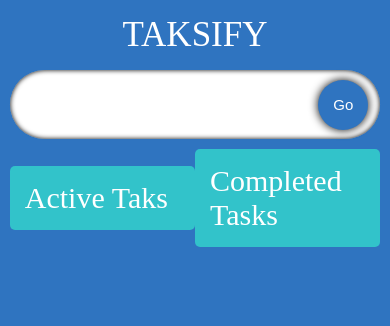
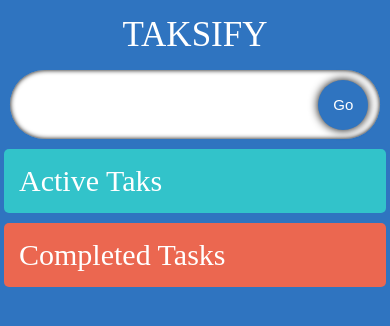
Before and after one commit to neelendrareddy9001/react-typescript-dnd, a React (Create React App) app in the folder react-typescript-dnd/: page / in a window 390 px wide. Shown: the top 326 px of the page. Built offline with nearby package versions, Linux system fonts and the light colour scheme; a web font is replaced by a local one.

Commit message:
Update styles.css

```diff
--- a/react-typescript-dnd/src/components/styles.css
+++ b/react-typescript-dnd/src/components/styles.css
@@ -66,6 +66,11 @@
     padding: 20px;
     margin-top: 15px;
     background-image: url("https://img.freepik.com/free-photo/crumpled-yellow-paper-background-close-up_60487-2390.jpg?size=626&ext=jpg");
+    transition : 0.2s;
+}
+.todos__single:hover{
+    box-shadow: 0 0 5px black;
+    transform: scale(1.03);
 }
 .todos__single--text {
     flex: 1;
@@ -87,13 +92,13 @@
     }
     .todos {
         width: 95%;
+        margin-bottom : 10px
     }
-    .todos__single {
-        width: 100%;
+    .container {
+        width: 95%;
+        flex-direction: column;
     }
 }
-@media (max-width : 1200px) {
-    .todos__single {
-        width: 40%;
-    }
+.remove {
+    background-color: rgb(235,103,80);
 }
```
